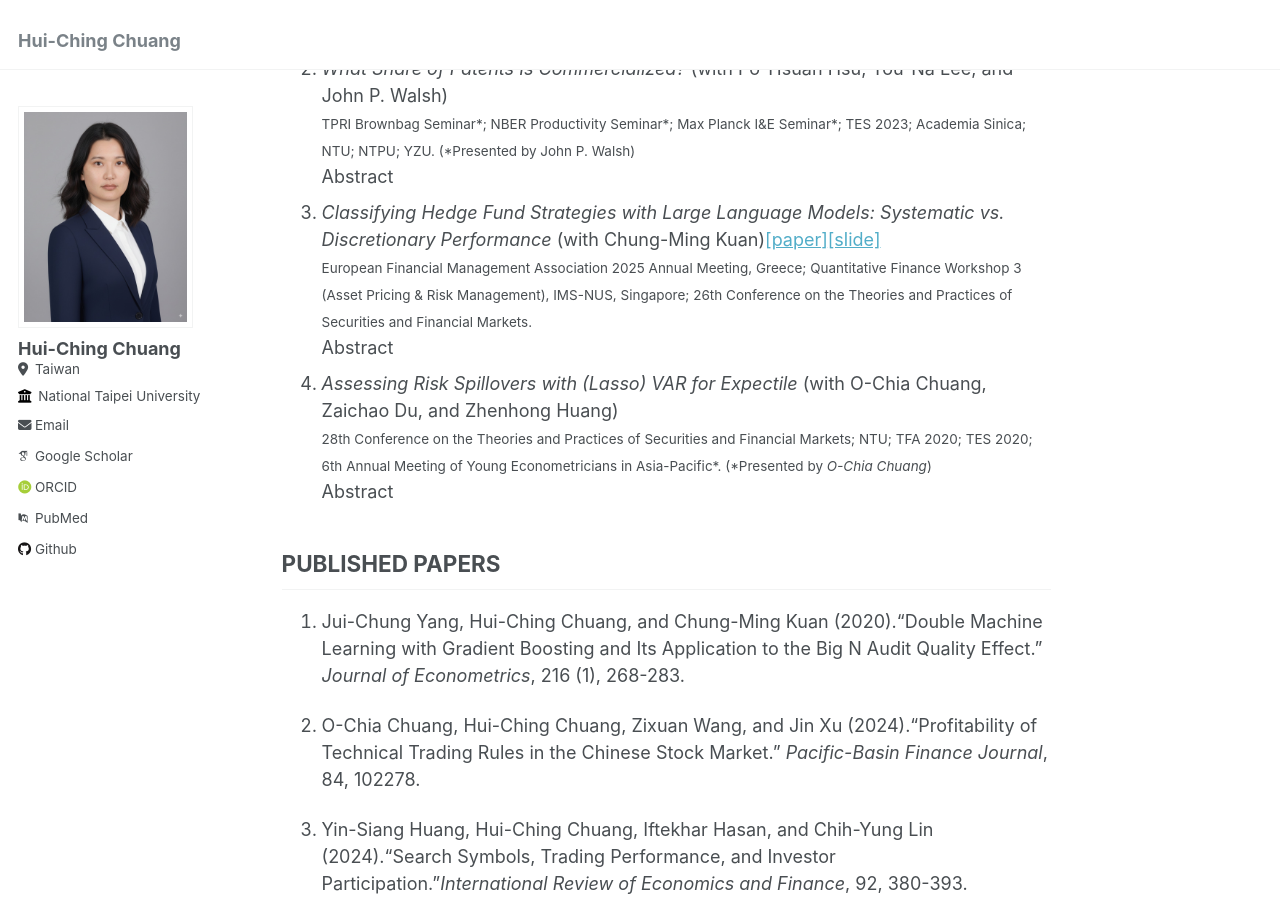
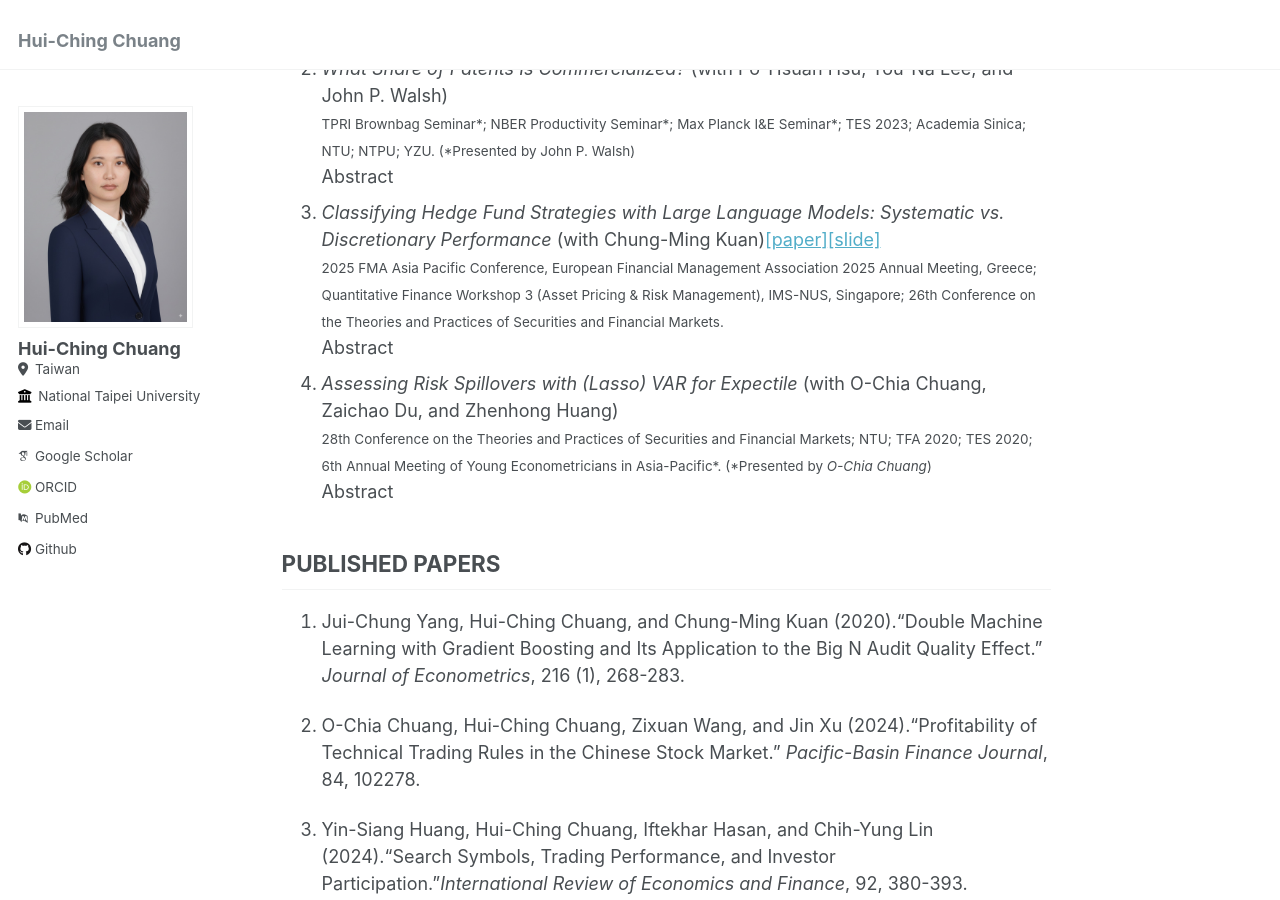
Before and after one commit to hcchuang/hcchuang.github.io, a Jekyll site: the page built from _pages/about.md, in a window 1280 px wide and 900 px high, scrolled down 447 px. Built offline with Jekyll 4.4.1, drawn with Linux system fonts in a browser that asks for light colours; some web fonts are replaced.

Commit message:
Update conference details in about.md

```diff
--- a/_pages/about.md
+++ b/_pages/about.md
@@ -55,7 +55,7 @@ Hui-Ching Chuang is an Associate Professor in the Department of Statistics at Na
    </details>
 
 3. _Classifying Hedge Fund Strategies with Large Language Models: Systematic vs. Discretionary Performance_ (with Chung-Ming Kuan)[\[paper\]](/files/ManMachineHFR_20250420.pdf){:target="_blank"}[\[slide\]](/files/ManMachineHFR_slide.pdf)
-   <small>European Financial Management Association 2025 Annual Meeting, Greece; Quantitative Finance Workshop 3 (Asset Pricing &amp; Risk Management), IMS-NUS, Singapore; 26th Conference on the Theories and Practices of Securities and Financial Markets.</small>
+   <small>2025 FMA Asia Pacific Conference, European Financial Management Association 2025 Annual Meeting, Greece; Quantitative Finance Workshop 3 (Asset Pricing &amp; Risk Management), IMS-NUS, Singapore; 26th Conference on the Theories and Practices of Securities and Financial Markets.</small>
    <details>
      <summary>Abstract</summary>
      <div class="abstract-body">
```
